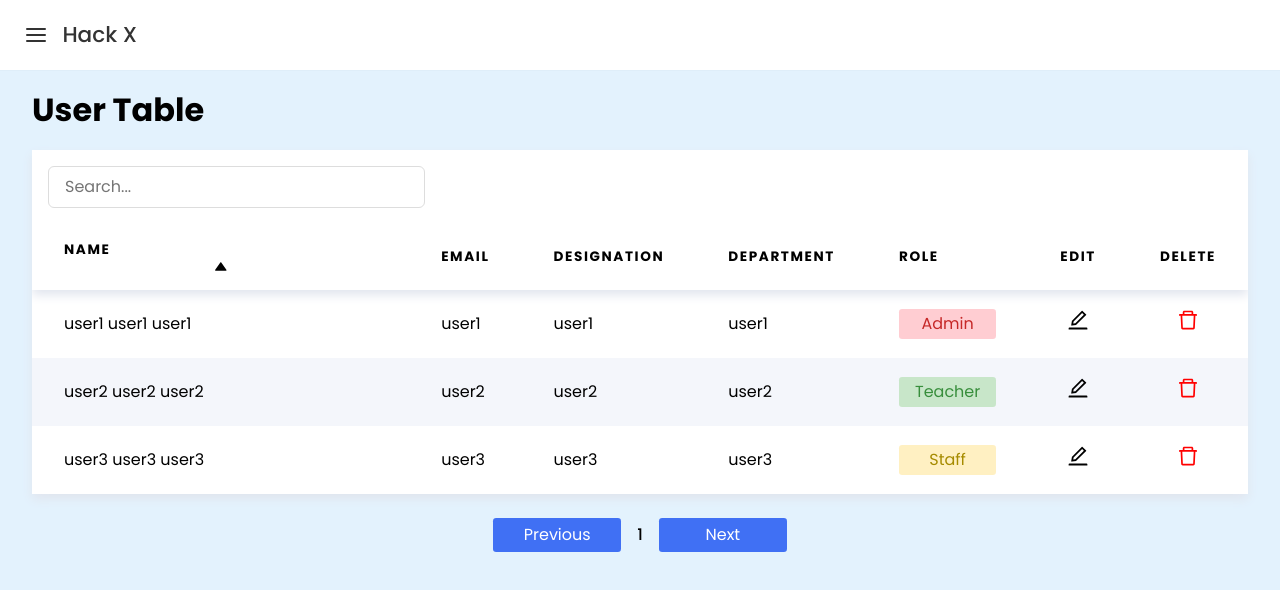
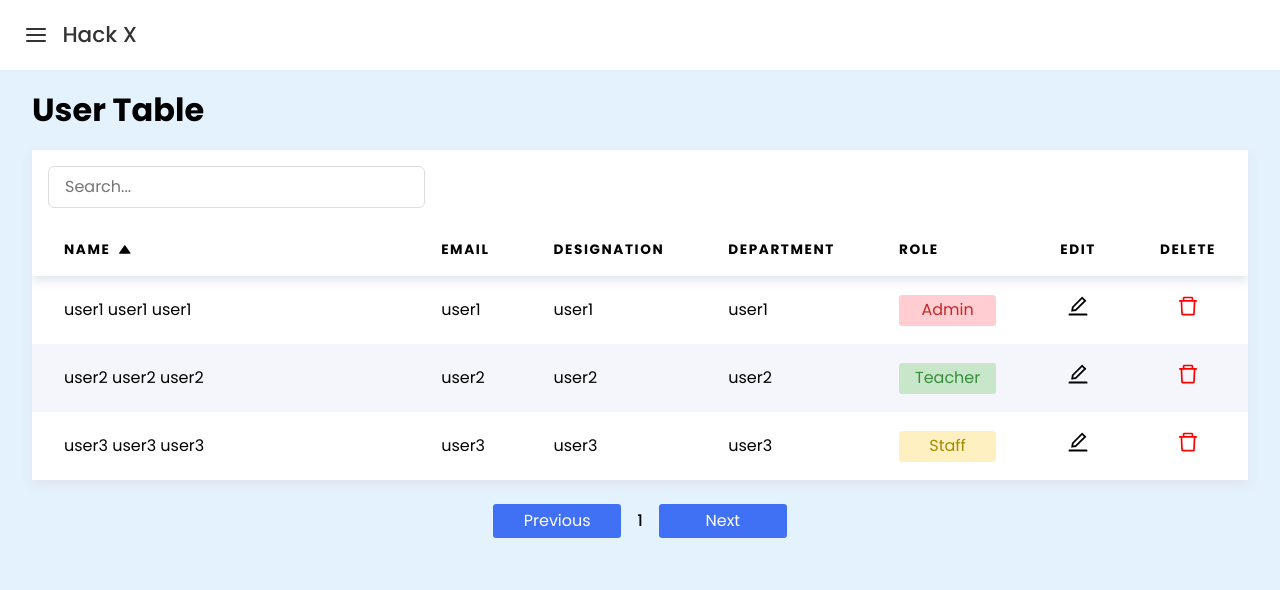
Before and after one commit to Kkwagh-Coders/hack-x-client, a React (Vite) app: page /dashboard/users in a window 1280 px wide. Both pictures are taken after a click on the element "NAME". Shown: the top 590 px of the page. Built offline with nearby package versions, Linux system fonts and the light colour scheme.

Commit message:
fix: user table

```diff
--- a/src/pages/UserTable/UserTable.module.css
+++ b/src/pages/UserTable/UserTable.module.css
@@ -36,9 +36,11 @@
   font-weight: 700;
 }
 
-.tableHeadCell svg {
-  margin: 0 auto;
-  display: block;
+.cellItem {
+  display: flex;
+  align-items: center;
+  gap: 0.5rem;
+  justify-content: flex-start;
 }
 
 .tableBody td {
--- a/src/pages/UserTable/UserTable.tsx
+++ b/src/pages/UserTable/UserTable.tsx
@@ -9,13 +9,13 @@ import UserEditModal from '../UserEditModal/UserEditModal';
 import styles from './UserTable.module.css';
 
 const userTableHeader = [
-  'Name',
-  'Email',
-  'Designation',
-  'Department',
-  'Role',
-  'Edit',
-  'Delete',
+  { title: 'Name', name: 'firstName' },
+  { title: 'Email', name: 'email' },
+  { title: 'Designation', name: 'designation' },
+  { title: 'Department', name: 'department' },
+  { title: 'Role', name: 'role' },
+  { title: 'Edit', name: null },
+  { title: 'Delete', name: null },
 ];
 
 function UserTable() {
@@ -31,7 +31,8 @@ function UserTable() {
     () => getUsers(pageNumber, search, sortBy),
   );
 
-  const handleSortByFilter = (columnName: string) => {
+  const handleSortByFilter = (columnName: string | null) => {
+    if (!columnName) return;
     if (columnName === sortBy) setSortBy(`-${columnName}`);
     else setSortBy(columnName);
   };
@@ -70,15 +71,21 @@ function UserTable() {
               />
             </div>
             <tr>
-              {userTableHeader.map((columnName) => (
+              {userTableHeader.map((column) => (
                 <th
-                  key={columnName}
-                  onClick={() => handleSortByFilter(columnName)}
+                  key={column.title}
+                  onClick={() => handleSortByFilter(column.name)}
                   className={styles.tableHeadCell}
                 >
-                  {columnName}
-                  {sortBy === columnName ? <BiSolidUpArrow /> : null}
-                  {sortBy === `-${columnName}` ? <BiSolidDownArrow /> : null}
+                  <div className={styles.cellItem}>
+                    {column.title}
+                    {sortBy && sortBy === column.name ? (
+                      <BiSolidUpArrow />
+                    ) : null}
+                    {sortBy && sortBy === `-${column.name}` ? (
+                      <BiSolidDownArrow />
+                    ) : null}
+                  </div>
                 </th>
               ))}
             </tr>
```
